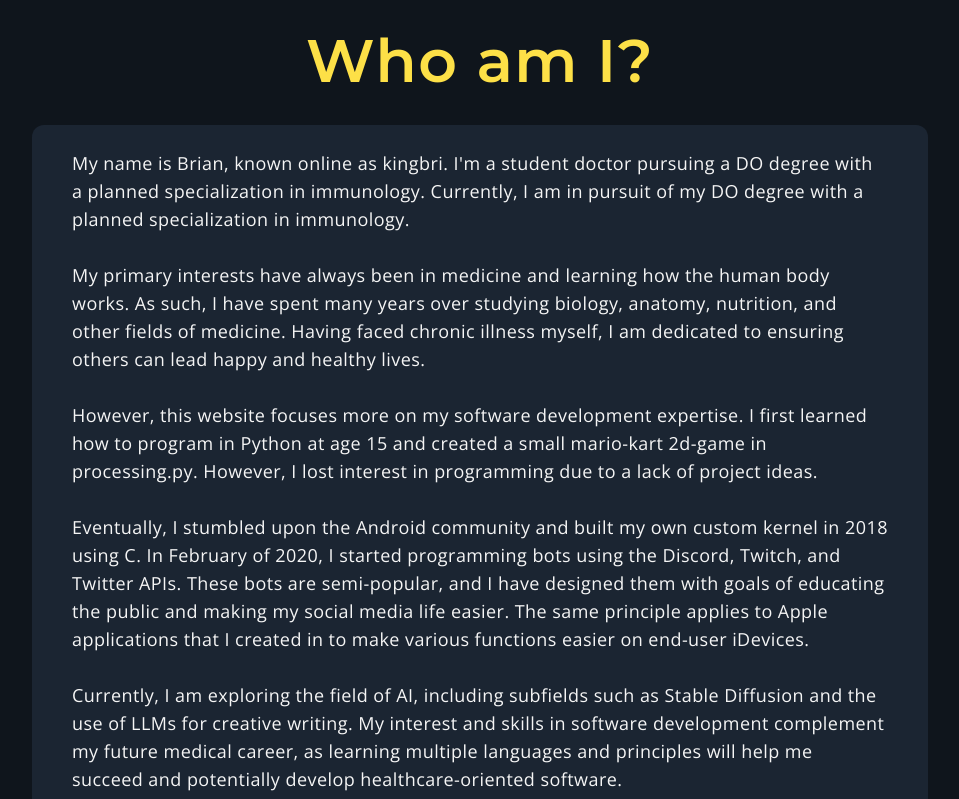
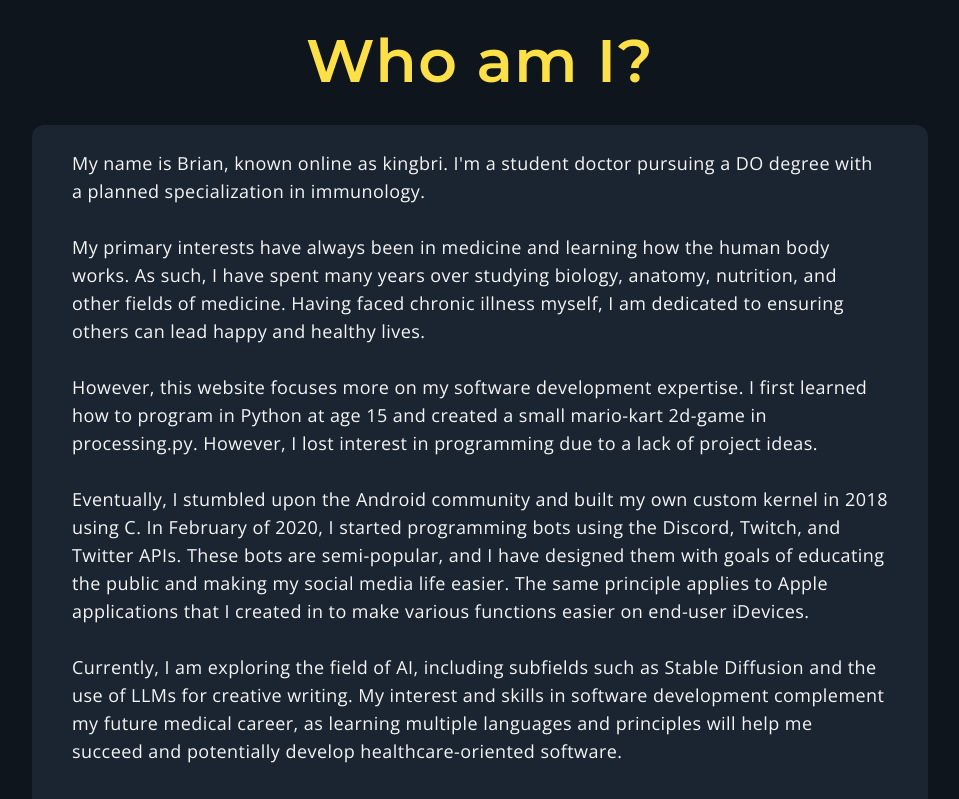
Before and after one commit to kingbri1/kingsite, a Next.js app: page / in a window 1280 px wide. Shown: the part 900-1699 px from the top of the page, without its empty margins (160-1119 px from the left). Built offline with nearby package versions, Linux system fonts and the light colour scheme.

Commit message:
About: Cleanup
Signed-off-by: kingbri <8082010+bdashore3@users.noreply.github.com>

```diff
--- a/components/index/about.tsx
+++ b/components/index/about.tsx
@@ -7,7 +7,6 @@ export default function About() {
       <div className="md:max-w-3xl xl:max-w-4xl rounded-xl relative bg-lightbg font-medium">
         <p className="text-whitesmoke px-6 lg:px-10 text-md lg:text-lg py-6 font-paragraph tracking-wide leading-spread">
           My name is Brian, known online as kingbri. I&apos;m a student doctor pursuing a DO degree
-          with a planned specialization in immunology. Currently, I am in pursuit of my DO degree
           with a planned specialization in immunology.
           <br />
           <br />
```
Also changed, not shown: 1 other file (tests, documents, lock files or other folders).
